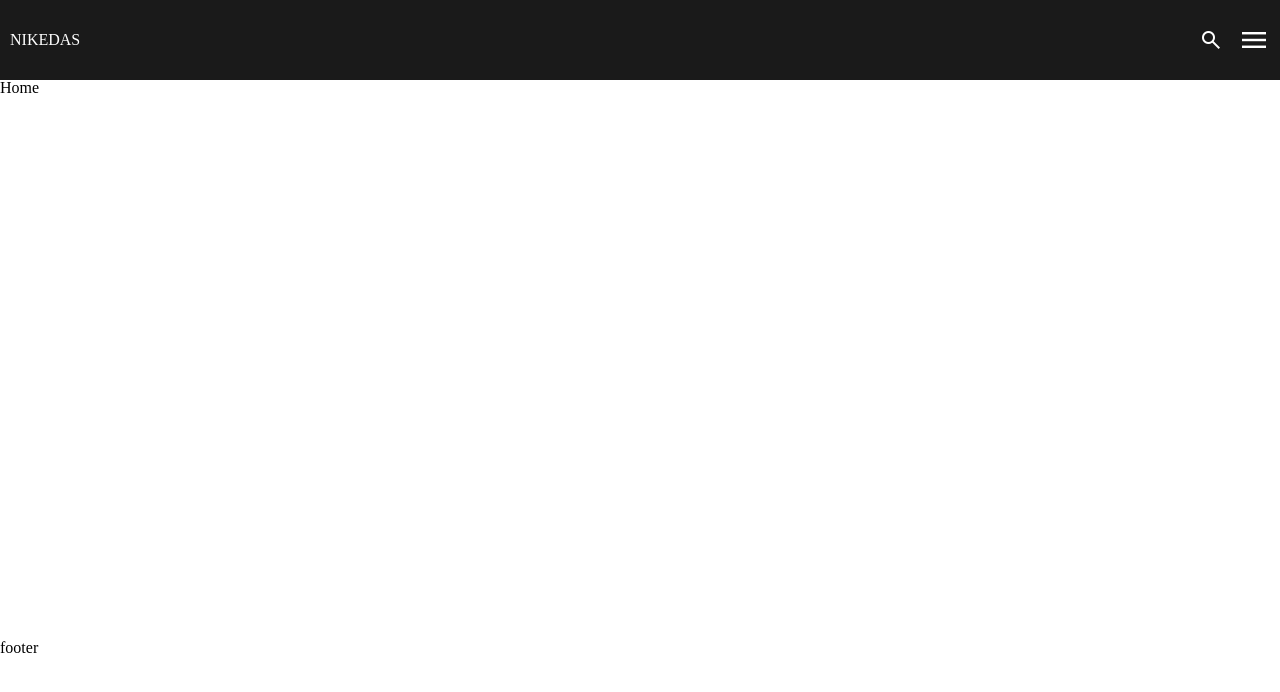
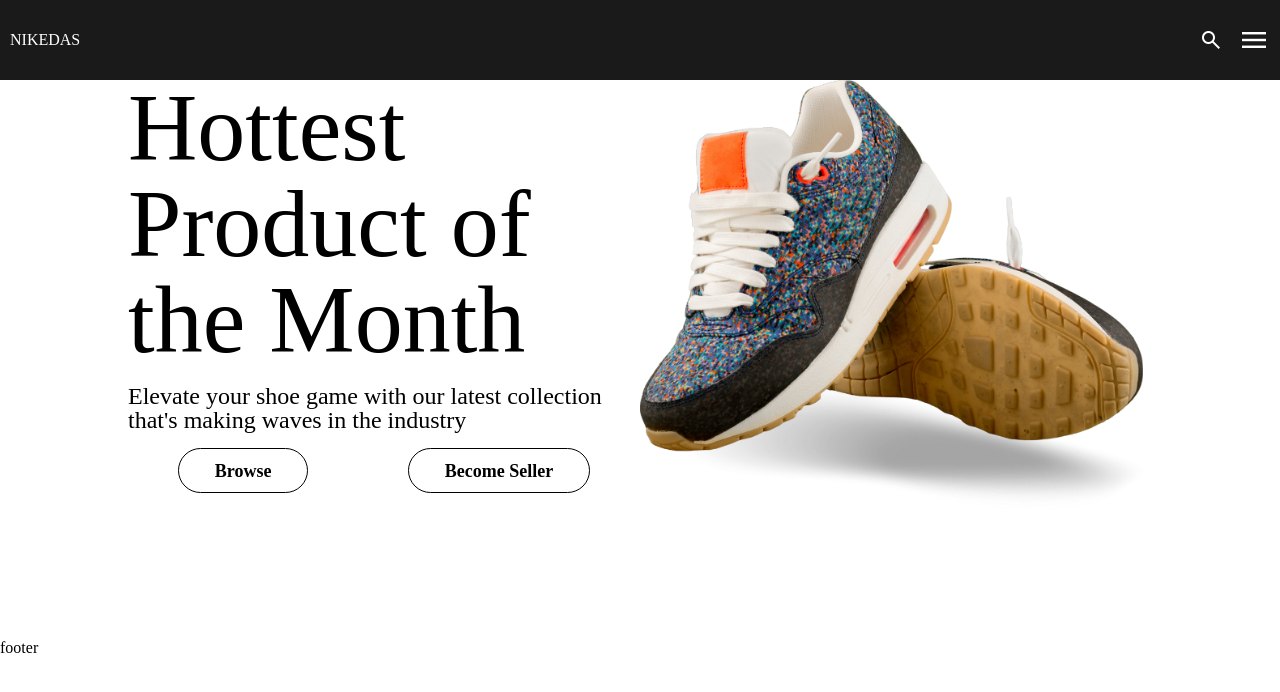
Before and after one commit to anthonymartz17/nikedas_frontend, a React (Vite) app: page / in a window 1280 px wide. Shown: the top 692 px of the page. Built offline with nearby package versions, Linux system fonts and the light colour scheme.

Commit message:
Add hero section

```diff
--- /dev/null
+++ b/src/Components/Home/Hero.css
@@ -0,0 +1,44 @@
+.hero * {
+  /* border: 1px solid red; */
+}
+
+.hero {
+  width: 80%;
+  height: fit-content;
+  margin: 0 auto;
+  display: flex;
+}
+
+.hero-text-block {
+  display: flex;
+  flex-direction: column;
+  gap: 1em;
+}
+
+.hero-heading {
+  font-size: 6rem;
+}
+
+.hero-text {
+font-size: 1.5rem;
+}
+
+.hero-buttons {
+  display: flex;
+  justify-content: space-around;
+}
+
+.hero-buttons button {
+  /* width: 100px; */
+  height: 25px;
+  border: 1px solid black;
+}
+
+.browse {
+  color: var(--light);
+  background: var(--dark)
+}
+
+.hero-img {
+  width: 50%;
+}
--- /dev/null
+++ b/src/Components/Home/Hero.jsx
@@ -0,0 +1,19 @@
+import './Hero.css'
+import heroShoe from '../../../public/assets/hero-shoe-01.png'
+
+export default function Hero() {
+  return (
+    <section className="hero">
+      <section className="hero-text-block">
+        <h2 className="hero-heading">Hottest Product of the Month</h2>
+        <p className="hero-text">Elevate your shoe game with our latest
+        collection that's making waves in the industry</p>
+        <div className="hero-buttons">
+          <button className="btn browse">Browse</button>
+          <button className="btn sign_up">Become Seller</button>
+        </div>
+      </section>
+      <img className="hero-img" src={heroShoe} />
+    </section>
+  )
+}
--- a/src/Pages/Home.jsx
+++ b/src/Pages/Home.jsx
@@ -1,7 +1,10 @@
 import React from 'react'
+import Hero from '../Components/Home/Hero.jsx'
 
 export default function Home() {
   return (
-    <div>Home</div>
+    <>
+      <Hero />
+    </>
   )
 }
--- a/src/index.css
+++ b/src/index.css
@@ -17,7 +17,7 @@ body {
 	padding: 0.5em 2em;
 	font-size: 18px;
 	font-weight: 700;
-	border-radius: 15px;
+	border-radius: 50px;
 	text-align: center;
 	cursor: pointer;
 }
@@ -31,8 +31,8 @@ body {
 	color: var(--light);
 }
 .btn_bg_dark {
-	background-color: var(--light);
-	color: var(--dark);
+	background-color: var(--dark);
+	color: var(--light);
 	transition: all 150ms ease-in-out;
 }
 
```
Also changed, not shown: public/assets/hero-shoe-01.png (added).
